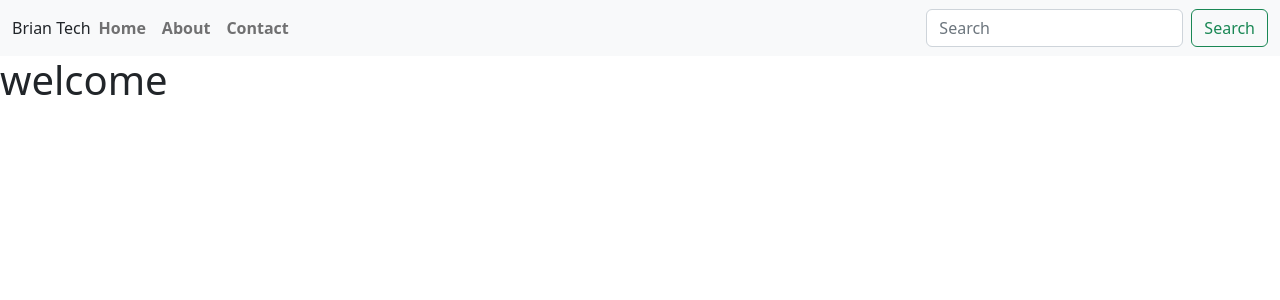
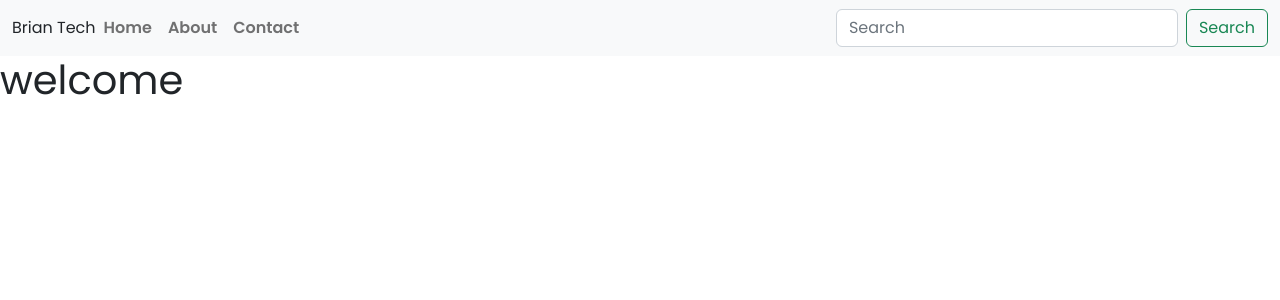
Before and after one commit to Bria222/Next-js-basic-project-one, a Next.js app: page / in a window 1280 px wide. Shown: the top 300 px of the page. Built offline with nearby package versions, Linux system fonts and the light colour scheme.

Commit message:
add next font imports

```diff
--- a/app/layout.js
+++ b/app/layout.js
@@ -1,7 +1,11 @@
 import './globals.css'
 import { Inter } from 'next/font/google'
 import Header from './components/header/page'
-
+import { Poppins } from 'next/font/google'
+const poppins = Poppins({
+  weight: ['400', '600'],
+  subsets: ['latin'],
+})
 export const metadata = {
   title: 'Create Next App',
   description: 'Generated by create next app',
@@ -10,7 +14,7 @@ export const metadata = {
 export default function RootLayout({ children }) {
   return (
     <html lang='en'>
-      <body>
+      <body className={poppins.className}>
         <Header />
         {children}
       </body>
```
